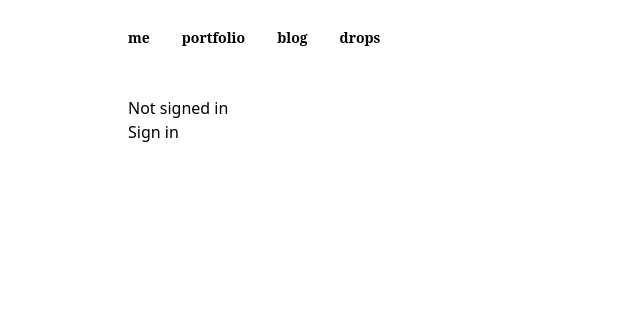
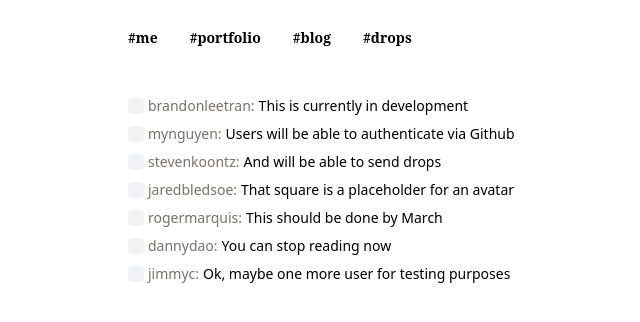
Before and after one commit to brandonleetran/brandonleetran, a Next.js app: page /drops in a window 1280 px wide. Shown: the top 322 px of the page, without its empty margins (192-832 px from the left). Built offline with nearby package versions, Linux system fonts and the light colour scheme; no server answers; a web font is replaced by a local one.

Commit message:
feat: added message component

```diff
--- a/app/blog/page.tsx
+++ b/app/blog/page.tsx
@@ -1,6 +1,6 @@
 // app/page.tsx
 // This file maps to the index route (/)
-import Logo from '../logo'
+import Logo from '../Logo'
 
 export default function Page() {
   return (
--- /dev/null
+++ b/app/drops/Message.tsx
@@ -0,0 +1,17 @@
+interface MessageProps {
+  children: React.ReactNode
+  username: string
+  avatar: string
+}
+
+export const Message = ({ children, username, avatar }: MessageProps) => {
+  return (
+    <div className="flex flex-row gap-1">
+        <span className="bg-gray-100 h-4 w-4 rounded my-auto basis-4"></span>
+        <div className="text-stone-500 font-medium">{username}:</div>
+        <div>{children}</div>
+    </div>
+  )
+}
+
+export default Message
--- a/app/drops/page.tsx
+++ b/app/drops/page.tsx
@@ -1,6 +1,7 @@
 import { getServerSession } from "next-auth/next"
 import authOptions from "pages/api/auth/[...nextauth]"
 import Login from "components/Login"
+import Message from "./Message"
 
 export default async function Page() {
   // this is an example how to get the session from a server component
@@ -8,6 +9,17 @@ export default async function Page() {
   //console.log(session)
 
   //if (!session) {
-    return <Login />
+  //  return <Login />
   //}
+  return (
+    <div className="flex flex-col gap-2 text-xs md:text-sm lg:text-md">
+      <Message avatar="" username="brandonleetran">This is currently in development</Message>
+      <Message avatar="" username="mynguyen">Users will be able to authenticate via Github</Message>
+      <Message avatar="" username="stevenkoontz">And will be able to send drops</Message>
+      <Message avatar="" username="jaredbledsoe">That square is a placeholder for an avatar</Message>
+      <Message avatar="" username="rogermarquis">This should be done by March</Message>
+      <Message avatar="" username="dannydao">You can stop reading now</Message>
+      <Message avatar="" username="jimmyc">Ok, maybe one more user for testing purposes</Message>
+    </div>
+  )
 }
--- a/app/layout.tsx
+++ b/app/layout.tsx
@@ -1,5 +1,5 @@
 // This file applies to every root in the application
-import Navigation from "./navbar"
+import Navigation from "./Navbar"
 import "./globals.css"
 
 export interface RootLayoutProps {
--- a/app/navbar.tsx
+++ b/app/navbar.tsx
@@ -8,22 +8,22 @@ const Navigation = () => {
           <ul className="text-sm font-normal flex flex-1 items-center text-left pl-1 md:pl-0">
             <li>
             <Link className="font-bold hover:bg-black/[.05] bg-transparent inline-block py-2 px-4 text-black no-underline rounded-md transition-all duration-300" href="/">
-                me
+                #me
               </Link>
             </li>
             <li>
             <Link className="font-bold hover:bg-black/[.05] bg-transparent inline-block py-2 px-4 text-black no-underline rounded-md transition-all duration-300" href="/snippets">
-                portfolio
+                #portfolio
               </Link>
             </li>
             <li>
               <Link className="font-bold hover:bg-black/[.05] bg-transparent inline-block py-2 px-4 text-black no-underline rounded-md transition-all duration-300" href="/snippets">
-                blog
+                #blog
               </Link>
             </li>
             <li>
               <Link className="font-bold hover:bg-black/[.05] bg-transparent inline-block py-2 px-4 text-black no-underline rounded-md transition-all duration-300" href="/drops">
-                drops
+                #drops
               </Link>
             </li>
           </ul>
--- a/app/page.tsx
+++ b/app/page.tsx
@@ -1,7 +1,7 @@
 // app/page.tsx
 // This file maps to the index route (/)
 import Image from 'next/image'
-import Logo from './logo'
+import Logo from './Logo'
 
 export default function Page() {
   return (
--- a/next-seo.config.ts
+++ b/next-seo.config.ts
@@ -1,4 +1,4 @@
-import type { NextSeoProps } from 'next-seo';
+import type { NextSeoProps } from 'next-seo'
 
 export const NEXT_SEO_DEFAULT: NextSeoProps = {
   title: 'Brandon Lee Tran',
@@ -18,4 +18,4 @@ export const NEXT_SEO_DEFAULT: NextSeoProps = {
     ],
     siteName: 'Brandon Lee Tran',
   },
-};
+}
```
